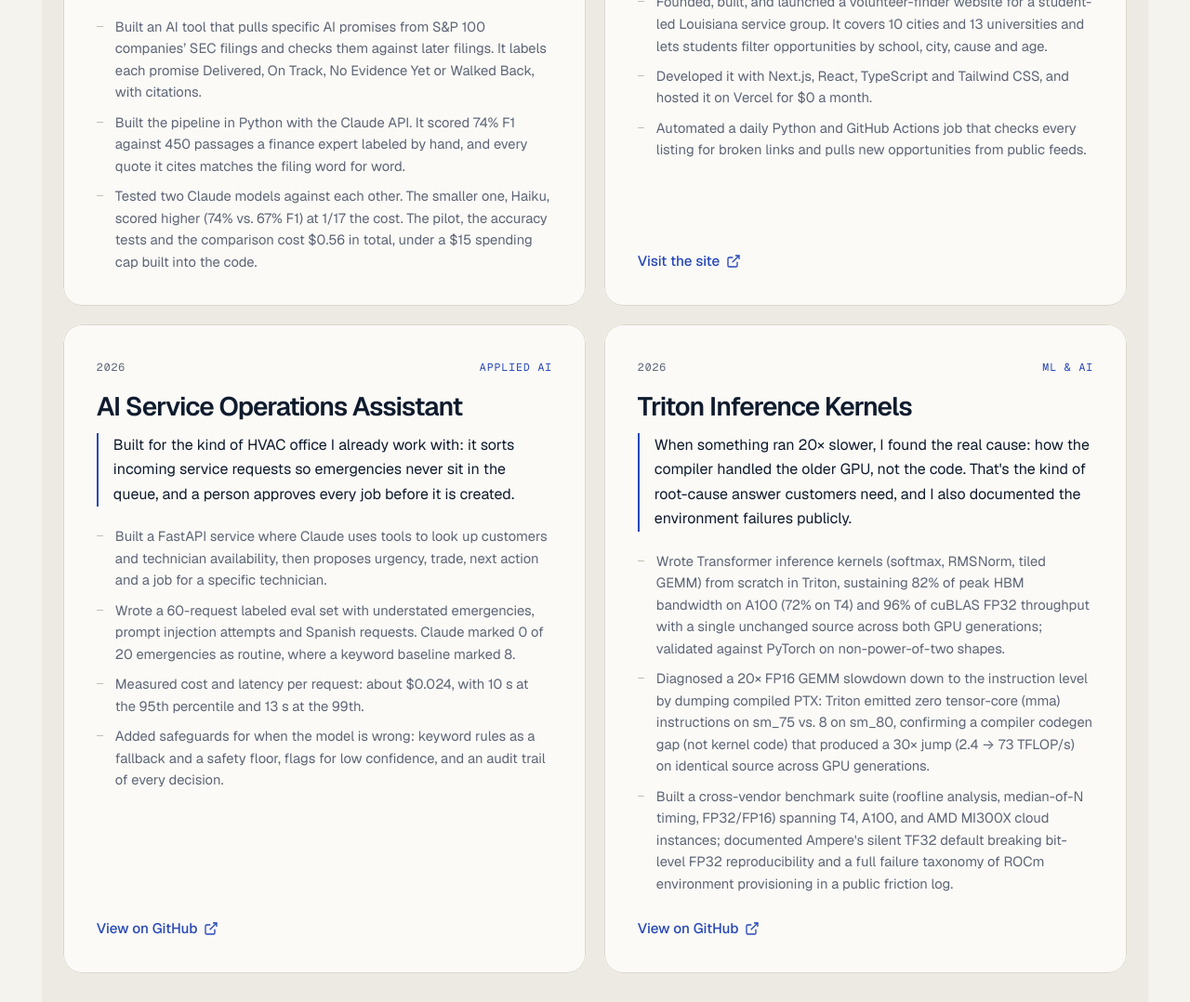
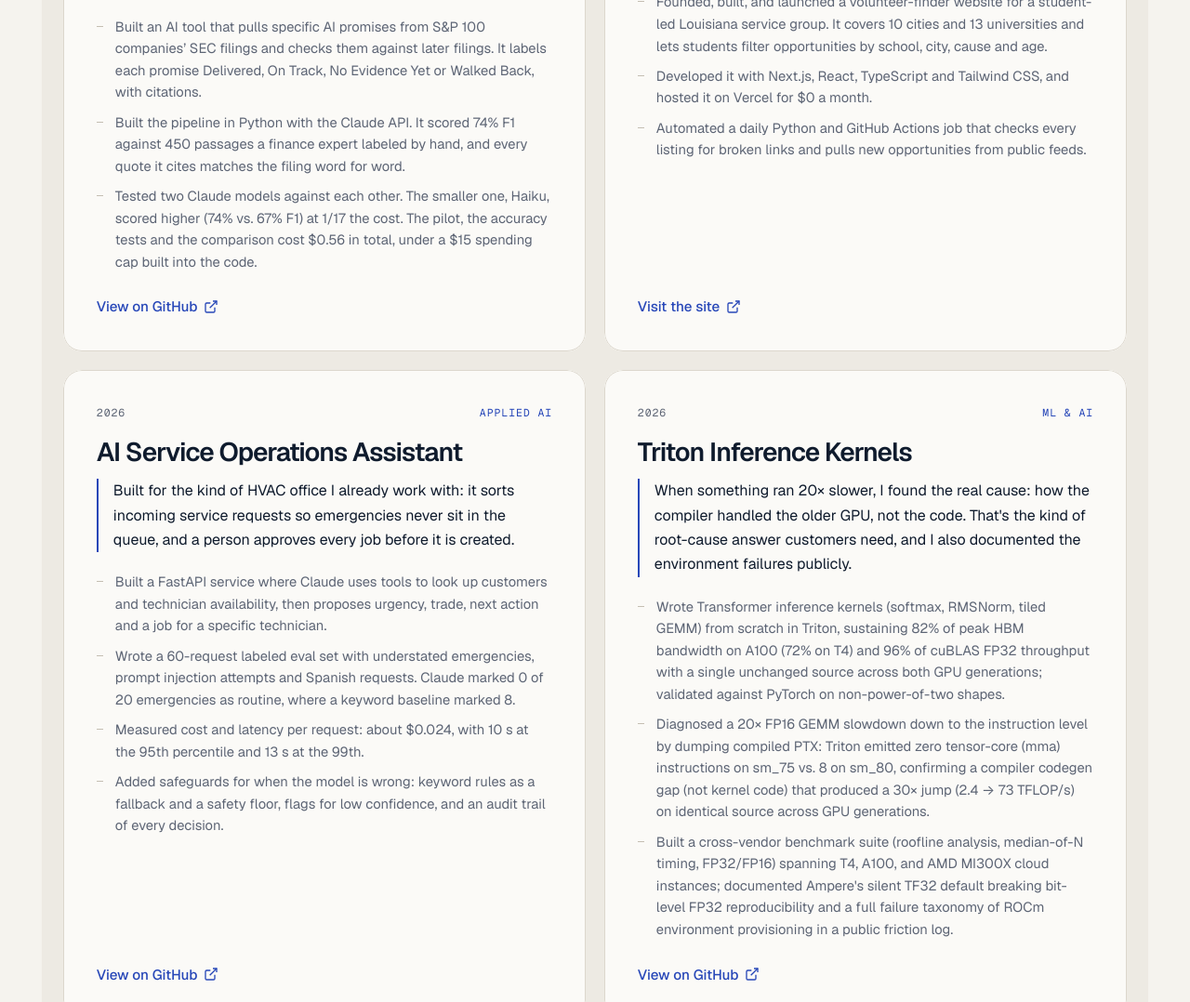
Before and after one commit to Gavin-Morris-04/Portfolio, a plain HTML site: page index.html in a window 1280 px wide. Shown: the part 6410-7488 px from the top of the page at 93% size. Drawn offline with nearby package versions, Linux system fonts and the light colour scheme; animation ran at ten frames a second.

Commit message:
Link AIPayback on GitHub and run animations on every OS
Add a "View on GitHub" link to the AIPayback project card now that the
repo is public. Stop gating animations on prefers-reduced-motion so the
site animates the same on Windows (with Animation effects off) as on Mac.

Co-Authored-By: Claude Opus 5.5 <noreply@anthropic.com>

```diff
--- a/effects.js
+++ b/effects.js
@@ -16,7 +16,8 @@
 (function (global) {
   "use strict";
 
-  const reduced = () => !!global.matchMedia && global.matchMedia("(prefers-reduced-motion: reduce)").matches;
+  // Animations run the same on every OS; the reduced-motion setting is intentionally ignored.
+  const reduced = () => false;
   const clamp = (v, min, max) => Math.min(max, Math.max(min, v));
   const clamp01 = (v) => clamp(v, 0, 1);
 
--- a/index.html
+++ b/index.html
@@ -20,7 +20,7 @@
   <link rel="stylesheet" href="assets/vendor/lenis-1.3.27/lenis.css">
   <link rel="stylesheet" href="styles.css">
   <script>
-    /* Motion gate: animations only run when the visitor has not asked for reduced motion.
+    /* Animations run for every visitor, whatever their OS motion setting.
        If the animation scripts fail to load, content is un-hidden after 2.5s. */
     (function (d) {
       var h = d.documentElement;
@@ -28,7 +28,7 @@
       /* Arriving from a page transition? main.js lifts the curtain this page starts under. */
       var arriving = false;
       try { arriving = !!sessionStorage.getItem("gm-transition"); sessionStorage.removeItem("gm-transition"); } catch (e) {}
-      if (window.matchMedia && !window.matchMedia("(prefers-reduced-motion: reduce)").matches) {
+      {
         h.classList.add("motion");
         if (arriving) h.classList.add("curtain-in");
         setTimeout(function () { if (!h.classList.contains("motion-ready")) h.classList.remove("motion", "curtain-in"); }, 2500);
@@ -360,6 +360,12 @@
               <li>Built the pipeline in Python with the Claude API. It scored 74% F1 against 450 passages a finance expert labeled by hand, and every quote it cites matches the filing word for word.</li>
               <li>Tested two Claude models against each other. The smaller one, Haiku, scored higher (74% vs. 67% F1) at 1/17 the cost. The pilot, the accuracy tests and the comparison cost $0.56 in total, under a $15 spending cap built into the code.</li>
             </ul>
+            <div class="project-links">
+              <a href="https://github.com/Gavin-Morris-04/aipayback" class="project-link" target="_blank" rel="noopener noreferrer">
+                View on GitHub
+                <svg width="16" height="16" viewBox="0 0 24 24" fill="none" stroke="currentColor" stroke-width="2" aria-hidden="true" focusable="false"><path d="M18 13v6a2 2 0 0 1-2 2H5a2 2 0 0 1-2-2V8a2 2 0 0 1 2-2h6"/><polyline points="15 3 21 3 21 9"/><line x1="10" y1="14" x2="21" y2="3"/></svg>
+              </a>
+            </div>
           </article>
 
           <article class="project-card" data-category="apps" data-reveal data-spotlight="light">
--- a/main.js
+++ b/main.js
@@ -11,7 +11,8 @@
   const gsap = window.gsap;
   const ScrollTrigger = window.ScrollTrigger;
   const hasGSAP = !!(gsap && ScrollTrigger);
-  const prefersReduced = window.matchMedia("(prefers-reduced-motion: reduce)").matches;
+  // Animations run the same on every OS; the reduced-motion setting is intentionally ignored.
+  const prefersReduced = false;
   // "motion" is set in <head> and removed by a fail-safe if scripts were too slow to arrive.
   const motionOK = hasGSAP && !prefersReduced && root.classList.contains("motion");
 
--- a/styles.css
+++ b/styles.css
@@ -45,9 +45,7 @@ html {
   text-size-adjust: 100%;
 }
 
-@media (prefers-reduced-motion: no-preference) {
-  html:not(.lenis) { scroll-behavior: smooth; }
-}
+html:not(.lenis) { scroll-behavior: smooth; }
 
 body {
   font-family: var(--font);
@@ -1428,15 +1426,3 @@ html:not(.motion) .exp-card::before {
   .table-wrap table { font-size: 0.8125rem; }
   .table-wrap thead th { letter-spacing: 0.04em; }
 }
-
-/* ======================================================
-   Reduced motion
-   ====================================================== */
-@media (prefers-reduced-motion: reduce) {
-  *, *::before, *::after {
-    animation: none !important;
-    transition: none !important;
-    scroll-behavior: auto !important;
-  }
-  .status-dot::after { display: none; }
-}
```
Also changed, not shown: case-study.html (+2 -2 lines).
